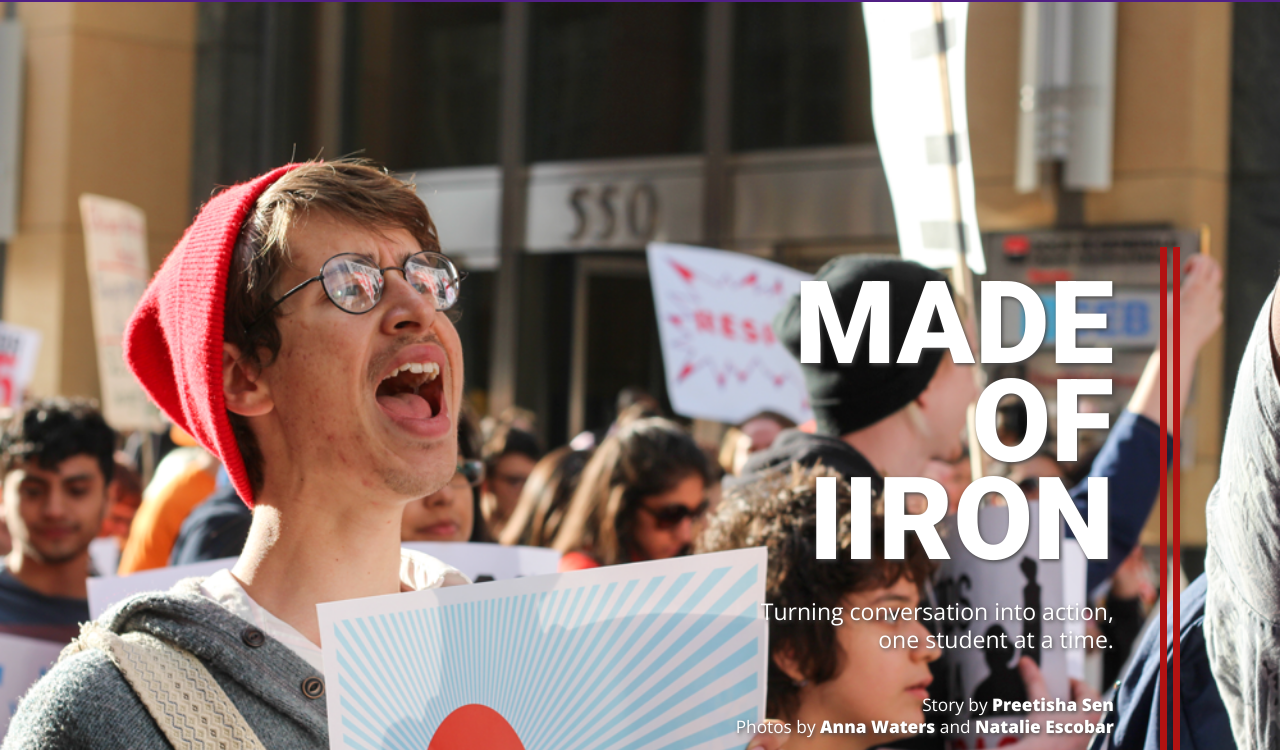
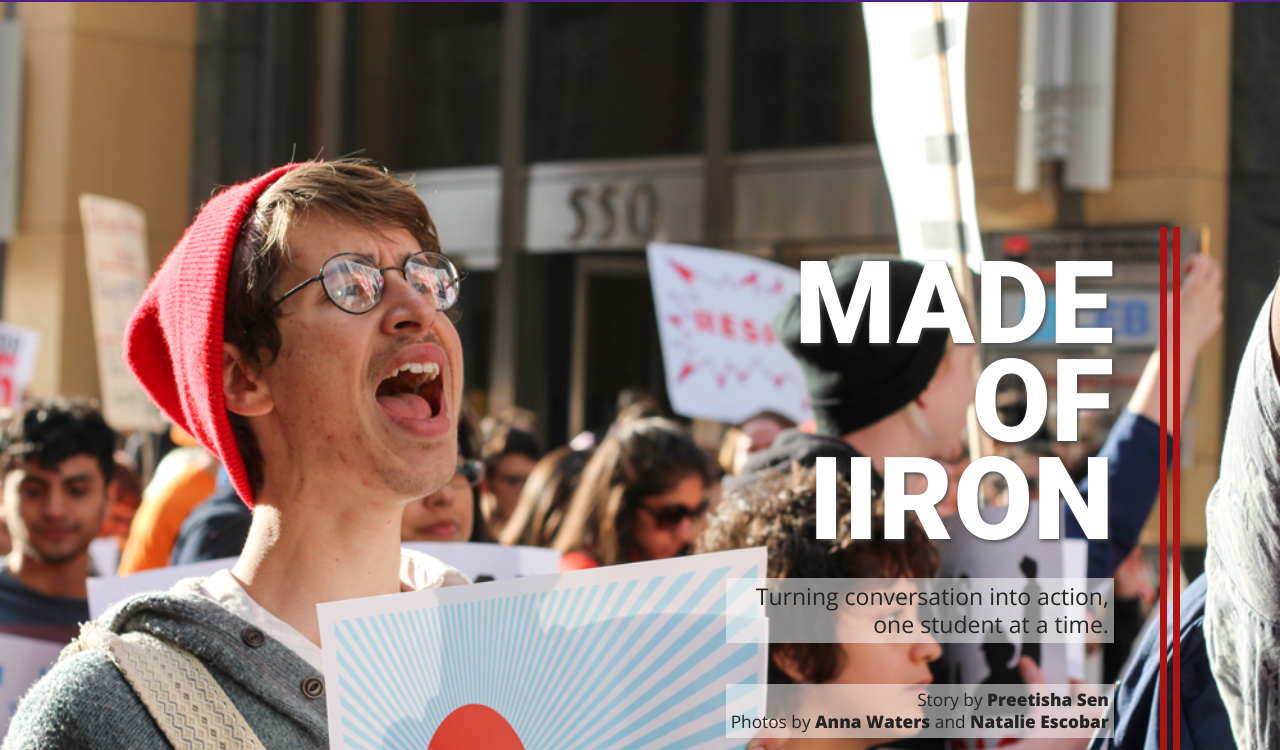
Before and after one commit to ashwu/feature-iiron, a plain HTML site: page index.html in a window 1280 px wide. Shown: the part 50-800 px from the top of the page. Drawn offline with nearby package versions, Linux system fonts and the light colour scheme.

Commit message:
some transparent backgrounds, yooooo

```diff
--- a/index.html
+++ b/index.html
@@ -156,8 +156,8 @@
   <br>
 
   <footer>
-    <p><strong>Published on November 18, 2015</strong></p>
-    <p><strong>Design and Development: </strong>Ashley Wu</p>
+    <p>Published on November 18, 2015</p>
+    <p>Design and Development: Ashley Wu</p>
     <p>&copy; 2015 <a href="http://www.northbynorthwestern.com/">North by Northwestern</a></p>
   </footer>
 
--- a/style.css
+++ b/style.css
@@ -44,7 +44,6 @@ header {
 	bottom: 100px;
 	padding-right: 0.8em;
 	font-size: 3.6em;
-	font-family: "Roboto", sans-serif;
 	z-index: 100;
 	float: right;
 	text-align: right;
@@ -52,11 +51,12 @@ header {
 	position: absolute;
 	line-height: 0.7em;
 	border-right: 20px double #b21212;
-	text-shadow: 1.5px 1.5px 4px #494848;
 }
 
 h1 {
 	margin: 0.5em 0 0.5em 0;
+	text-shadow: 1.5px 1.5px 4px #494848;
+	font-family: "Roboto", sans-serif;
 }
 
 .dek {
@@ -66,6 +66,9 @@ h1 {
 	font-weight: 400;
 	line-height: 1.2em;
 	clear: both;
+	background-color: rgba(255,255,255,0.5);
+	color: #242424;
+	padding: 5px;
 }
 
 .byline {
@@ -73,9 +76,11 @@ h1 {
 	font-weight: 400;
 	font-size: 0.3em;
 	text-align: right;
-	color: #ffffff;
 	line-height: 1.3em;
 	float: right;
+	background-color: rgba(255,255,255,0.5);
+	color: #242424;
+	padding: 5px;
 }
 
 /* BODY */
@@ -215,6 +220,7 @@ footer p {
 	margin: .75em auto .75em auto;
 	font-size: 0.9em;
 	font-family: "Open Sans", sans-serif;
+	font-weight: 400;
 	line-height: 0.9em;
 }
 
```
